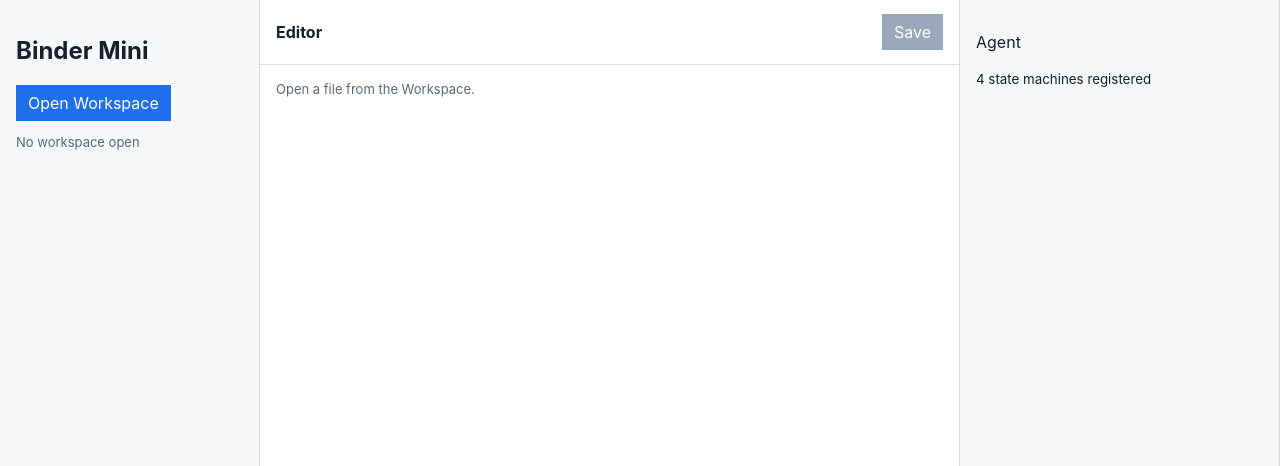
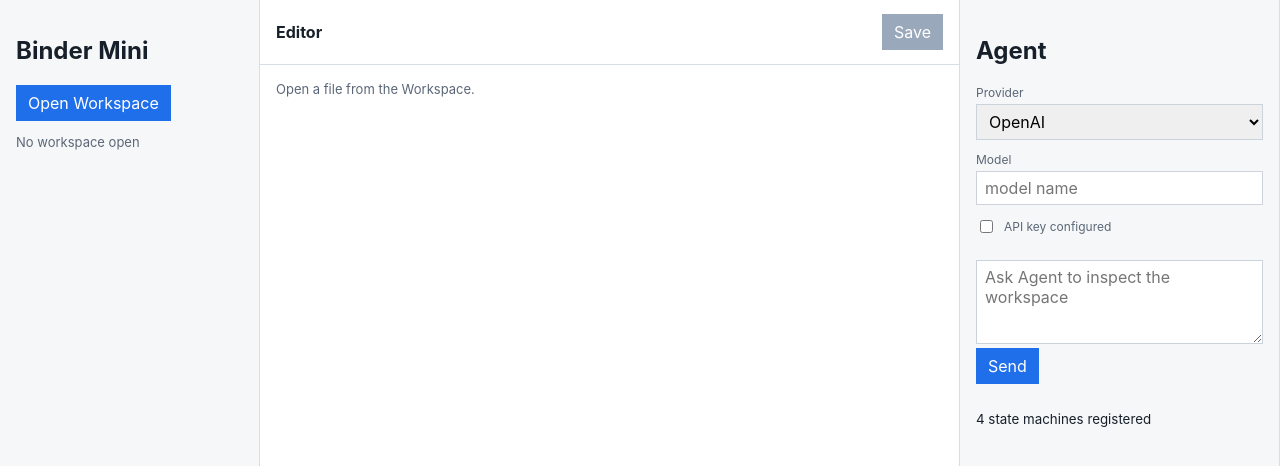
Before and after one commit to adu-chen/binder-mini, a React (Vite) app: page / in a window 1280 px wide. Shown: the top 466 px of the page. Built offline with nearby package versions, Linux system fonts and the light colour scheme; the HTML template or start-up script is replaced by a standard one.

Commit message:
feat: add agent provider mvp

```diff
--- a/src/App.tsx
+++ b/src/App.tsx
@@ -4,10 +4,18 @@ import { createDiffMachineDefinition } from "./machines/diffMachine";
 import { createEditorMachineDefinition } from "./machines/editorMachine";
 import { createWorkspaceMachineDefinition } from "./machines/workspaceMachine";
 import {
+  canRecordAgentMessage,
+  canSendAgentMessage,
+  createPendingToolExecution,
+  createUserAgentMessage,
+  normalizeProviderConfig,
+} from "./services/agentService";
+import {
   canSaveEditorDocument,
   openEditorDocument,
   saveEditorDocument,
 } from "./services/editorService";
+import type { AgentMessage, ProviderConfig, ToolExecution } from "./types/agent";
 import { openWorkspace, sortWorkspaceEntries } from "./services/workspaceService";
 import type { EditorDocument } from "./types/editor";
 import type { WorkspaceSnapshot } from "./types/workspace";
@@ -29,6 +37,15 @@ export default function App() {
     null,
   );
   const [editorError, setEditorError] = useState<string | null>(null);
+  const [providerConfig, setProviderConfig] = useState<ProviderConfig>({
+    provider: "openai",
+    model: "",
+    apiKeyConfigured: false,
+  });
+  const [agentInput, setAgentInput] = useState("");
+  const [agentMessages, setAgentMessages] = useState<AgentMessage[]>([]);
+  const [toolExecutions, setToolExecutions] = useState<ToolExecution[]>([]);
+  const [agentError, setAgentError] = useState<string | null>(null);
   const machines = [
     createWorkspaceMachineDefinition(),
     createEditorMachineDefinition(),
@@ -75,6 +92,31 @@ export default function App() {
     } catch (error) {
       setEditorError(error instanceof Error ? error.message : String(error));
     }
+  }
+
+  function handleSendAgentMessage() {
+    const normalizedProvider = normalizeProviderConfig(providerConfig);
+    setProviderConfig(normalizedProvider);
+    setAgentError(null);
+
+    if (!canSendAgentMessage(normalizedProvider)) {
+      setAgentError("Provider configuration is required before sending.");
+      return;
+    }
+    if (!canRecordAgentMessage(agentInput)) {
+      setAgentError("Message cannot be empty.");
+      return;
+    }
+
+    setAgentMessages((messages) => [
+      ...messages,
+      createUserAgentMessage(agentInput),
+    ]);
+    setToolExecutions((executions) => [
+      createPendingToolExecution("read_file"),
+      ...executions,
+    ]);
+    setAgentInput("");
   }
 
   return (
@@ -146,7 +188,76 @@ export default function App() {
         )}
       </section>
       <aside className="panel">
-        <p>Agent</p>
+        <h2>Agent</h2>
+        <label className="field">
+          <span>Provider</span>
+          <select
+            value={providerConfig.provider}
+            onChange={(event) =>
+              setProviderConfig({
+                ...providerConfig,
+                provider: event.target.value as ProviderConfig["provider"],
+              })
+            }
+          >
+            <option value="openai">OpenAI</option>
+            <option value="anthropic">Anthropic</option>
+            <option value="deepseek">DeepSeek</option>
+          </select>
+        </label>
+        <label className="field">
+          <span>Model</span>
+          <input
+            value={providerConfig.model}
+            onChange={(event) =>
+              setProviderConfig({ ...providerConfig, model: event.target.value })
+            }
+            placeholder="model name"
+          />
+        </label>
+        <label className="checkbox-field">
+          <input
+            checked={providerConfig.apiKeyConfigured}
+            type="checkbox"
+            onChange={(event) =>
+              setProviderConfig({
+                ...providerConfig,
+                apiKeyConfigured: event.target.checked,
+              })
+            }
+          />
+          <span>API key configured</span>
+        </label>
+        <div className="agent-messages">
+          {agentMessages.map((message) => (
+            <div className="message-row" key={message.id}>
+              <strong>{message.role}</strong>
+              <p>{message.content}</p>
+            </div>
+          ))}
+        </div>
+        <textarea
+          className="agent-input"
+          value={agentInput}
+          onChange={(event) => setAgentInput(event.target.value)}
+          placeholder="Ask Agent to inspect the workspace"
+        />
+        {agentError ? <p className="error-text">{agentError}</p> : null}
+        <button
+          className="primary-action"
+          type="button"
+          onClick={handleSendAgentMessage}
+        >
+          Send
+        </button>
+        <div className="tool-list">
+          {toolExecutions.map((execution) => (
+            <div className="tool-row" key={execution.id}>
+              <span>{execution.toolName}</span>
+              <small>{execution.status}</small>
+            </div>
+          ))}
+        </div>
         <small>{machines.length} state machines registered</small>
       </aside>
     </main>
--- a/src/index.css
+++ b/src/index.css
@@ -133,3 +133,61 @@ button {
   resize: none;
   width: 100%;
 }
+
+.field {
+  display: grid;
+  gap: 4px;
+  margin-bottom: 12px;
+}
+
+.field span,
+.checkbox-field span {
+  color: #5b6777;
+  font-size: 12px;
+}
+
+.field input,
+.field select,
+.agent-input {
+  border: 1px solid #ccd3dd;
+  box-sizing: border-box;
+  font: inherit;
+  min-height: 32px;
+  padding: 6px 8px;
+  width: 100%;
+}
+
+.checkbox-field {
+  align-items: center;
+  display: flex;
+  gap: 8px;
+  margin-bottom: 12px;
+}
+
+.agent-messages,
+.tool-list {
+  display: grid;
+  gap: 8px;
+  margin: 12px 0;
+}
+
+.message-row,
+.tool-row {
+  border: 1px solid #d8dee6;
+  padding: 8px;
+}
+
+.message-row p {
+  margin: 4px 0 0;
+}
+
+.agent-input {
+  min-height: 84px;
+  resize: vertical;
+}
+
+.tool-row {
+  align-items: center;
+  display: flex;
+  justify-content: space-between;
+}
--- a/src/services/agentService.ts
+++ b/src/services/agentService.ts
@@ -1,4 +1,9 @@
-import type { InputReference, ProviderConfig, ToolExecution } from "../types/agent";
+import type {
+  AgentMessage,
+  InputReference,
+  ProviderConfig,
+  ToolExecution,
+} from "../types/agent";
 
 /**
  * @GOV
@@ -16,14 +21,37 @@ export function canSendAgentMessage(provider: ProviderConfig): boolean {
   return provider.apiKeyConfigured && provider.model.trim().length > 0;
 }
 
+export function normalizeProviderConfig(
+  provider: ProviderConfig,
+): ProviderConfig {
+  return {
+    provider: provider.provider,
+    model: provider.model.trim(),
+    apiKeyConfigured: provider.apiKeyConfigured,
+  };
+}
+
 export function isReadonlyInputReference(reference: InputReference): boolean {
   return reference.mode === "readonly";
 }
 
 export function createPendingToolExecution(toolName: string): ToolExecution {
   return {
+    id: `tool-${Date.now()}`,
     toolName,
     inputBoundary: "Workspace",
     status: "pending",
   };
 }
+
+export function createUserAgentMessage(content: string): AgentMessage {
+  return {
+    id: `msg-${Date.now()}`,
+    role: "user",
+    content: content.trim(),
+  };
+}
+
+export function canRecordAgentMessage(content: string): boolean {
+  return content.trim().length > 0;
+}
```
Also changed, not shown: src/types/agent.ts (+7 -0 lines), 4 other files (tests, documents, lock files or other folders).
